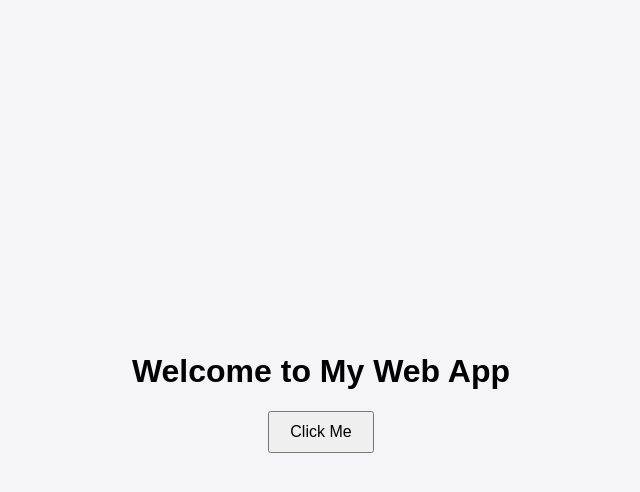
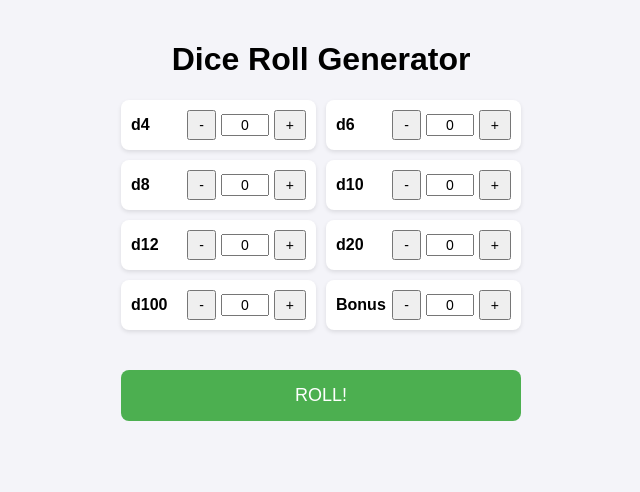
Before and after one commit to Demunoki/O-Fortuna, a plain HTML site: page index.html in a window 1280 px wide. Shown: the whole page, without its empty margins (319-959 px from the left). Drawn offline with Linux system fonts and the light colour scheme.

Commit message:
Dice Roll V0.01, pre Firebase

```diff
--- a/index.html
+++ b/index.html
@@ -3,38 +3,186 @@
 <head>
     <meta charset="UTF-8">
     <meta name="viewport" content="width=device-width, initial-scale=1.0">
-    <title>Simple Web App</title>
+    <title>Dice Roll Generator</title>
     <style>
         body {
             font-family: Arial, sans-serif;
             margin: 0;
-            padding: 0;
+            padding: 20px;
             display: flex;
-            justify-content: center;
+            flex-direction: column;
             align-items: center;
-            height: 100vh;
             background-color: #f4f4f9;
         }
         #app {
+            width: 100%;
+            max-width: 400px;
+        }
+        h1 {
             text-align: center;
         }
+        .dice-selection {
+            display: grid;
+            grid-template-columns: 1fr 1fr;
+            gap: 10px;
+            margin-bottom: 20px;
+        }
+        .line {
+            display: flex;
+            align-items: center;
+            justify-content: space-between;
+            background-color: #ffffff;
+            padding: 10px;
+            border-radius: 8px;
+            box-shadow: 0px 2px 4px rgba(0, 0, 0, 0.1);
+        }
+        .line span {
+            font-weight: bold;
+            flex: 1;
+            text-align: left;
+        }
+        .controls {
+            display: flex;
+            align-items: center;
+            gap: 5px;
+        }
         button {
-            padding: 10px 20px;
-            font-size: 16px;
+            padding: 5px 10px;
+            font-size: 14px;
             cursor: pointer;
+        }
+        .dice-count {
+            width: 40px;
+            text-align: center;
+            font-size: 14px;
+        }
+        #rollButton {
+            width: 100%;
+            padding: 15px;
+            font-size: 18px;
+            cursor: pointer;
+            background-color: #4caf50;
+            color: white;
+            border: none;
+            border-radius: 8px;
+            margin-top: 20px;
+        }
+        #results {
+            display: flex;
+            flex-direction: column;
+            align-items: center;
+            margin-top: 20px;
+        }
+        .individual-results {
+            font-size: 14px;
+            color: #555;
+            margin-bottom: 10px;
+            text-align: center;
+        }
+        #total {
+            font-size: 24px;
+            font-weight: bold;
+            color: #333;
+        }
+        input[type="number"]::-webkit-inner-spin-button,
+        input[type="number"]::-webkit-outer-spin-button {
+            -webkit-appearance: none;
+            margin: 0;
+        }
+        input[type="number"] {
+            -moz-appearance: textfield;
+        }
+        @media (max-width: 600px) {
+            .dice-selection {
+                grid-template-columns: 1fr;
+            }
         }
     </style>
 </head>
 <body>
     <div id="app">
-        <h1>Welcome to My Web App</h1>
-        <button onclick="showMessage()">Click Me</button>
-        <p id="message"></p>
+        <h1>Dice Roll Generator</h1>
+
+        <!-- Die Selection -->
+        <div class="dice-selection">
+            <div class="line">
+                <span>d4</span>
+                <div class="controls">
+                    <button onclick="adjustDiceCount('d4', -1)">-</button>
+                    <input type="number" id="d4Count" class="dice-count" value="0" min="1" onchange="validateDiceCount('d4')">
+                    <button onclick="adjustDiceCount('d4', 1)">+</button>
+                </div>
+            </div>
+            <div class="line">
+                <span>d6</span>
+                <div class="controls">
+                    <button onclick="adjustDiceCount('d6', -1)">-</button>
+                    <input type="number" id="d6Count" class="dice-count" value="0" min="1" onchange="validateDiceCount('d6')">
+                    <button onclick="adjustDiceCount('d6', 1)">+</button>
+                </div>
+            </div>
+            <div class="line">
+                <span>d8</span>
+                <div class="controls">
+                    <button onclick="adjustDiceCount('d8', -1)">-</button>
+                    <input type="number" id="d8Count" class="dice-count" value="0" min="1" onchange="validateDiceCount('d8')">
+                    <button onclick="adjustDiceCount('d8', 1)">+</button>
+                </div>
+            </div>
+            <div class="line">
+                <span>d10</span>
+                <div class="controls">
+                    <button onclick="adjustDiceCount('d10', -1)">-</button>
+                    <input type="number" id="d10Count" class="dice-count" value="0" min="1" onchange="validateDiceCount('d10')">
+                    <button onclick="adjustDiceCount('d10', 1)">+</button>
+                </div>
+            </div>
+            <div class="line">
+                <span>d12</span>
+                <div class="controls">
+                    <button onclick="adjustDiceCount('d12', -1)">-</button>
+                    <input type="number" id="d12Count" class="dice-count" value="0" min="1" onchange="validateDiceCount('d12')">
+                    <button onclick="adjustDiceCount('d12', 1)">+</button>
+                </div>
+            </div>
+            <div class="line">
+                <span>d20</span>
+                <div class="controls">
+                    <button onclick="adjustDiceCount('d20', -1)">-</button>
+                    <input type="number" id="d20Count" class="dice-count" value="0" min="1" onchange="validateDiceCount('d20')">
+                    <button onclick="adjustDiceCount('d20', 1)">+</button>
+                </div>
+            </div>
+            <div class="line">
+                <span>d100</span>
+                <div class="controls">
+                    <button onclick="adjustDiceCount('d100', -1)">-</button>
+                    <input type="number" id="d100Count" class="dice-count" value="0" min="1" onchange="validateDiceCount('d100')">
+                    <button onclick="adjustDiceCount('d100', 1)">+</button>
+                </div>
+            </div>
+            <div class="line">
+                <span>Bonus</span>
+                <div class="controls">
+                    <button onclick="adjustBonus(-1)">-</button>
+                    <input type="number" id="bonus" class="dice-count" value="0">
+                    <button onclick="adjustBonus(1)">+</button>
+
+                </div>
+            </div>
+        </div>
+
+        <!-- Roll Button -->
+        <button id="rollButton" onclick="rollAllDice()">ROLL!</button>
+
+        <!-- Results -->
+        <div id="results">
+            <div id="individualResults" class="individual-results"></div>
+            <div id="total"></div>
+        </div>
     </div>
-    <script>
-        function showMessage() {
-            document.getElementById('message').textContent = "Hello, world!";
-        }
-    </script>
+    <script src="https://www.gstatic.com/firebasejs/8.10.1/firebase-app.js"></script>
+    <script src="https://www.gstatic.com/firebasejs/8.10.1/firebase-database.js"></script>
+    <script src="script.js"></script>
 </body>
 </html>
--- /dev/null
+++ b/script.js
@@ -0,0 +1,113 @@
+// // Initialize Firebase
+// const firebaseConfig = {
+//     // Your Firebase config goes here
+//     apiKey: "AIzaSyD_Hekd7W6D1xbLNphSIldTC1bGRtRCqaI",
+//     authDomain: "o-fortuna-4e0c2.firebaseapp.com",
+//     projectId: "o-fortuna-4e0c2",
+//     storageBucket: "o-fortuna-4e0c2.firebasestorage.app",
+//     messagingSenderId: "964664507733",
+//     appId: "1:964664507733:web:eb040b550bca96394c43dc",
+//     databaseURL: "https://o-fortuna-4e0c2-default-rtdb.europe-west1.firebasedatabase.app"
+
+//   };
+
+//    const app = firebase.initializeApp(firebaseConfig);
+
+//   const database = firebase.database();
+
+
+//   // Store data
+
+//   const generatedNumbers = [12, 34, 56];
+
+//   database.ref('numbers').set(generatedNumbers);
+
+
+//   // Retrieve data
+
+//   database.ref('numbers').get().then((snapshot) => {
+
+//     const data = snapshot.val();
+
+//     console.log(data); // Output: [12, 34, 56]
+
+//   });
+
+
+
+
+
+
+// Object to store dice counts and their sides
+const diceCounts = {
+    d4: 0,
+    d6: 0,
+    d8: 0,
+    d10: 0,
+    d12: 0,
+    d20: 0,
+    d100: 0
+};
+
+// Adjust dice count based on the "+" or "-" buttons
+function adjustDiceCount(die, change) {
+    const inputField = document.getElementById(`${die}Count`);
+    let newValue = parseInt(inputField.value, 10) + change;
+    if (newValue < 0) newValue = 0; // Minimum count is 0
+    inputField.value = newValue;
+    diceCounts[die] = newValue;
+}
+
+// Adjust constant bonus with "+" or "-" buttons
+function adjustBonus(change) {
+    const bonusField = document.getElementById("bonus");
+    let newValue = parseInt(bonusField.value, 10) + change;
+    bonusField.value = newValue;
+}
+
+// Validate the dice count when manually typed
+function validateDiceCount(die) {
+    const inputField = document.getElementById(`${die}Count`);
+    let value = parseInt(inputField.value, 10);
+    if (isNaN(value) || value < 0) value = 0; // Ensure valid non-negative number
+    inputField.value = value;
+    diceCounts[die] = value;
+}
+
+// Validate bonus field when manually typed
+function validateBonus() {
+    const bonusField = document.getElementById("bonus");
+    let value = parseInt(bonusField.value, 10);
+    if (isNaN(value)) value = 0; // Default to 0 if invalid
+    bonusField.value = value;
+}
+
+// Roll all dice and display the results
+function rollAllDice() {
+    const individualResultsDiv = document.getElementById("individualResults");
+    const totalDiv = document.getElementById("total");
+
+    let total = 0;
+    let individualResults = [];
+
+    // Roll each die type based on its count
+    for (const die in diceCounts) {
+        const count = diceCounts[die];
+        const sides = parseInt(die.slice(1), 10); // Extract number of sides from "dX"
+        for (let i = 0; i < count; i++) {
+            const roll = Math.floor(Math.random() * sides) + 1;
+            individualResults.push(`${roll}/${sides}`);
+            total += roll;
+        }
+    }
+
+    // Add bonus to the total
+    const bonus = parseInt(document.getElementById("bonus").value, 10) || 0;
+    individualResults.push(`${bonus}`);
+
+    total += bonus;
+
+    // Update the results display
+    individualResultsDiv.innerHTML = individualResults.join(" + ");
+    totalDiv.textContent = `Total: ${total}`;
+}
```
